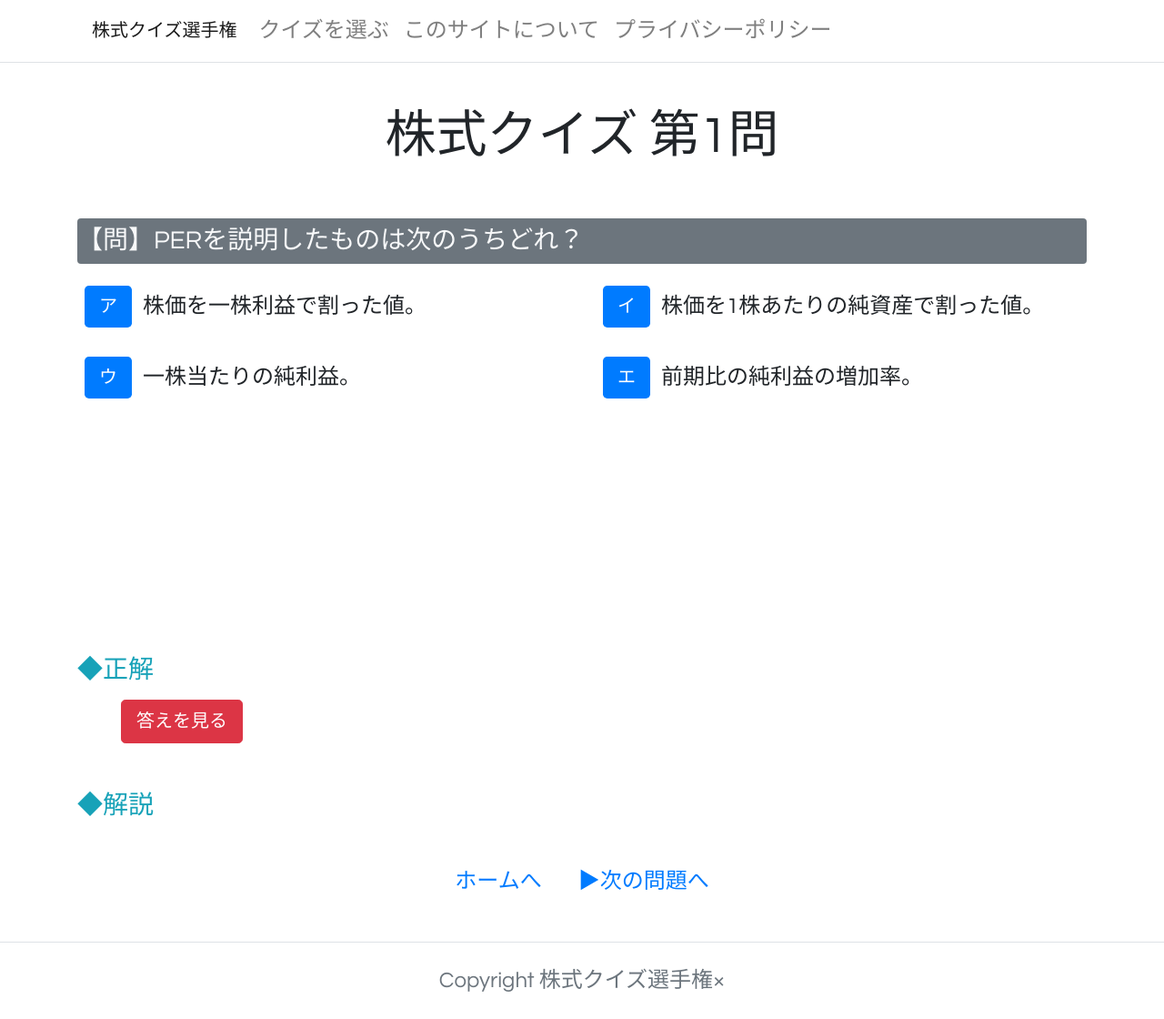
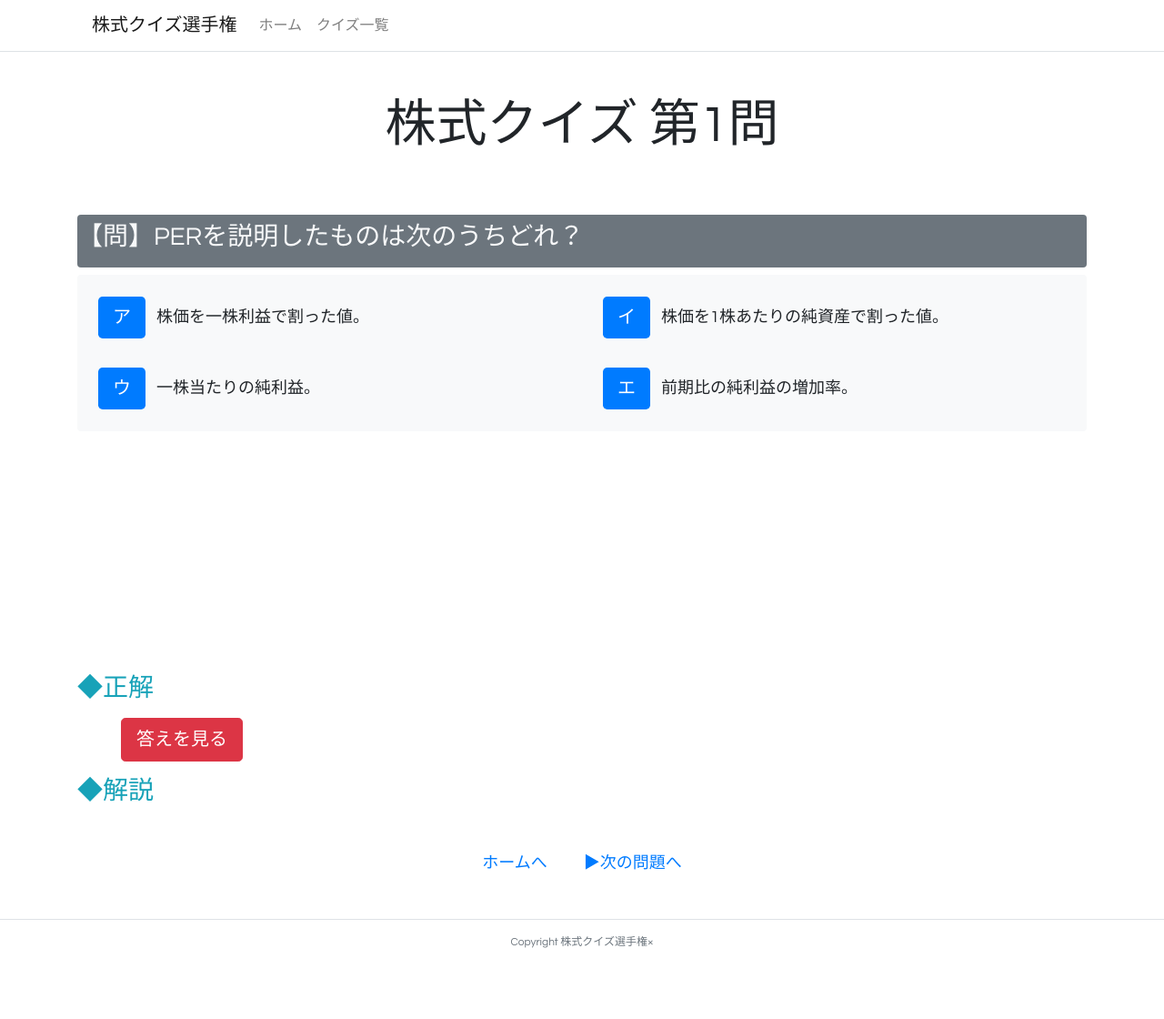
Before and after one commit to ZenUnt/CapitalQuizSample, a plain HTML site: page index.html in a window 1280 px wide. Shown: the whole page at 91% size. After the commit the page ends 1061 px from the top, so only its background shows below. Drawn offline with nearby package versions, Linux system fonts and the light colour scheme.

Commit message:
フォントサイズ、ブレークポイント調整

```diff
--- a/index.html
+++ b/index.html
@@ -16,9 +16,8 @@
         </button>
         <div id="menu" class="collapse navbar-collapse">
           <ul class="navbar-nav">
-            <li class="nav-item"><a href="" class="nav-link">クイズを選ぶ</a></li>
-            <li class="nav-item"><a href="" class="nav-link">このサイトについて</a></li>
-            <li class="nav-item"><a href="" class="nav-link">プライバシーポリシー</a></li>
+            <li class="nav-item"><a href="" class="nav-link">ホーム</a></li>
+            <li class="nav-item"><a href="" class="nav-link">クイズ一覧</a></li>
           </ul>
         </div>
       </nav>
@@ -29,10 +28,12 @@
       <div class="cover text-black text-center py-5">
         <h2 class="display-4 mb-2">株式クイズ 第1問</h2>
       </div>
-      <h3 class="bg-secondary text-light rounded py-2">
-        【問】PERを説明したものは次のうちどれ？
-      </h3>
-      <div class="row">
+      <div class="bg-secondary text-light rounded py-2 my-2">
+        <h3>
+          【問】PERを説明したものは次のうちどれ？
+        </h3>
+      </div>
+      <div class="row bg-light rounded py-2 m-0">
         <div class="col-lg-6 my-3 quize-select"><a href="#answerChar" class="select-btn btn-primary btn-lg mx-2" id="correct">ア</a><span class="pl-1">株価を一株利益で割った値。</span></div>
         <div class="col-lg-6 my-3 quize-select"><a href="#answerChar" class="select-btn btn-primary btn-lg mx-2">イ</a><span class="pl-1">株価を1株あたりの純資産で割った値。</span></div>
         <div class="col-lg-6 my-3 quize-select"><a href="#answerChar" class="select-btn btn-primary btn-lg mx-2">ウ</a><span class="pl-1">一株当たりの純利益。</span></div>
@@ -44,8 +45,8 @@
 
         <div class="mx-5" style="width: 200px;"><button class="btn btn-danger btn-lg" id="showAnswerBtn">答えを見る</button></div>
 
-        <div class="mx-5">
-          <span id="answerChar" class="bg-light p-2 font-weight-bold" style="display: none;">ア</span>
+        <div id="answerChar" class="mx-5" style="display: none;">
+          <span class="bg-light p-2 font-weight-bold">ア</span>
           <div id="checkAnswer"></div>
         </div>
         <h3 class="text-info my-3">◆解説</h3>
@@ -71,7 +72,7 @@
 
     </div>
   </main>
-  <footer class="border-top text-center text-muted py-4">
+  <footer class="border-top text-center text-muted py-3">
     Copyright 株式クイズ選手権<span id="saiten"></span>
   </footer>
 
--- a/style.css
+++ b/style.css
@@ -6,9 +6,22 @@ li {
     list-style:none
 }
 
+header {
+    font-size: 16px;
+}
+
 body {
     font-family: "Century Gothic";
     font-size: 24px;
+}
+@media (min-width: 992px) {
+    body {
+      font-size: 18px;
+    }
+}
+
+footer {
+    font-size: 12px;
 }
 
 .quize-select {
```
